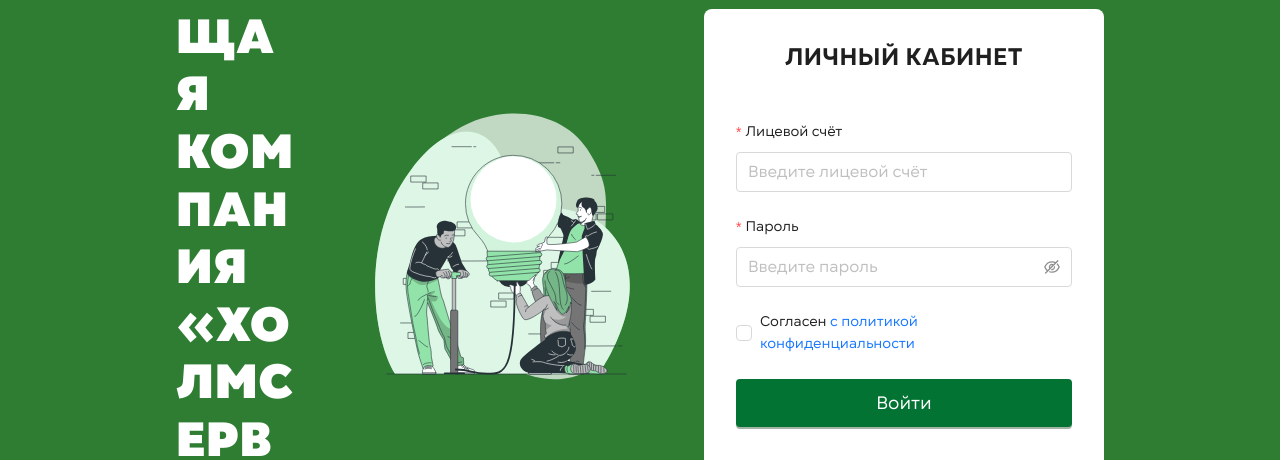
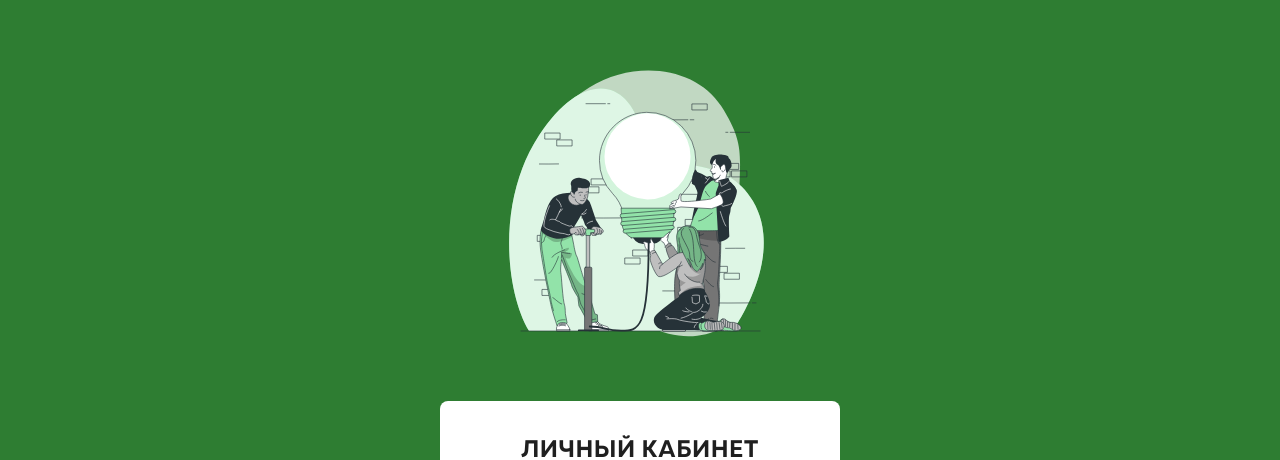
Before and after one commit to gbreadman13code/holmservice, a React (Vite) app: page / in a window 1280 px wide. Shown: the part 341-801 px from the top of the page. Built offline with nearby package versions, Linux system fonts and the light colour scheme; no server answers.

Commit message:
fixed main page adaptive

```diff
--- a/src/pages/HomePage/components/EmergencyPhones/EmergencyPhones.module.scss
+++ b/src/pages/HomePage/components/EmergencyPhones/EmergencyPhones.module.scss
@@ -1,4 +1,4 @@
-@use '@/styles/mixins' as mix;
+@use "@/styles/mixins" as mix;
 
 .emergency {
   background: rgba(2, 115, 51, 0.05);
@@ -10,8 +10,6 @@
   display: grid;
   grid-template-columns: 1fr 1fr;
   gap: 48px;
-
-
 }
 
 .column {
@@ -28,7 +26,7 @@
   display: flex;
   gap: 16px;
 
-  @include mix.media-down('lg') {
+  @include mix.media-down("xl") {
     flex-direction: column;
     align-items: center;
   }
@@ -55,11 +53,11 @@
     text-decoration: none;
     transition: text-decoration 0.2s;
 
-    @include mix.media-down('xl') {
+    @include mix.media-down("xl") {
       font-size: 24px;
     }
 
-    @include mix.media-down('lg') {
+    @include mix.media-down("lg") {
       font-size: 20px;
     }
 
@@ -68,7 +66,7 @@
     }
   }
 
-  @include mix.media-down('lg') {
+  @include mix.media-down("xl") {
     flex-direction: column;
     align-items: center;
   }
@@ -102,6 +100,4 @@
     flex-direction: column;
     gap: 16px;
   }
-
-
 }
--- a/src/pages/HomePage/components/HeroSection/HeroSection.module.scss
+++ b/src/pages/HomePage/components/HeroSection/HeroSection.module.scss
@@ -1,6 +1,6 @@
-@use '@/styles/mixins' as mix;
-@use '@/styles/variables' as vars;
-@use 'sass:map';
+@use "@/styles/mixins" as mix;
+@use "@/styles/variables" as vars;
+@use "sass:map";
 
 .hero {
   display: flex;
@@ -8,7 +8,7 @@
 }
 
 .mainHero {
-  background-color: #2E7D32;
+  background-color: #2e7d32;
   padding: 96px 0;
   position: relative;
   z-index: 1;
@@ -16,7 +16,7 @@
   height: auto;
   display: block;
 
-  @include mix.media-down('md') {
+  @include mix.media-down("md") {
     padding: 40px 0;
   }
 }
@@ -27,12 +27,12 @@
   align-items: center;
   justify-content: space-between;
 
-  @include mix.media-down('lg') {
+  @include mix.media-down("xl") {
     flex-direction: column;
     text-align: center;
   }
 
-  @include mix.media-down('md') {
+  @include mix.media-down("md") {
     gap: 0px;
   }
 }
@@ -44,11 +44,11 @@
   width: 100%;
   max-width: 400px;
 
-  @include mix.media-down('lg') {
+  @include mix.media-down("lg") {
     margin: 0 auto;
   }
 
-  @include mix.media-down('md') {
+  @include mix.media-down("md") {
     display: none;
   }
 
@@ -77,7 +77,7 @@
     font-family: vars.$font-family;
     font-weight: 900; // Gogh Black
 
-    @include mix.media-down('md') {
+    @include mix.media-down("md") {
       font-size: 32px;
     }
   }
@@ -88,7 +88,7 @@
   font-size: 24px;
   max-width: 600px;
 
-  @include mix.media-down('md') {
+  @include mix.media-down("md") {
     font-size: 18px;
   }
 }
@@ -138,6 +138,18 @@
   }
 }
 
+@media (max-width: 1600px) {
+  .illustration {
+    display: none;
+  }
+}
+
+@media (max-width: 1400px) {
+  .illustration {
+    display: block;
+  }
+}
+
 @media (max-width: 992px) {
   .illustration {
     max-width: 300px;
--- a/src/pages/HomePage/components/NewsSection/NewsSection.module.scss
+++ b/src/pages/HomePage/components/NewsSection/NewsSection.module.scss
@@ -1,4 +1,4 @@
-@use '@/styles/mixins' as mix;
+@use "@/styles/mixins" as mix;
 
 .news {
   padding: 48px 0;
@@ -32,12 +32,12 @@
   min-height: 200px;
   position: relative;
 
-  @include mix.media-down('lg') {
+  @include mix.media-down("xl") {
     grid-template-columns: repeat(2, 1fr);
   }
 
-  @include mix.media-down('sm') {
-    grid-template-columns: 1fr;
+  @include mix.media-down("sm") {
+    grid-template-columns: repeat(1, 1fr);
   }
 }
 
@@ -48,12 +48,6 @@
   transform: translate(-50%, -50%);
 }
 
-@media (max-width: 1200px) {
-  .grid {
-    grid-template-columns: repeat(3, 1fr);
-  }
-}
-
 @media (max-width: 576px) {
   .header {
     flex-direction: column;
@@ -61,8 +55,4 @@
     gap: 16px;
     text-align: center;
   }
-
-  .grid {
-    grid-template-columns: 1fr;
-  }
 }
```
